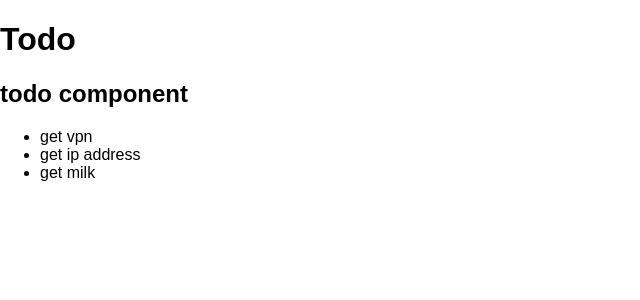
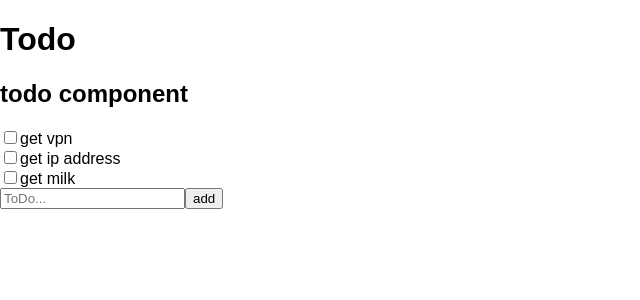
Before and after one commit to Avendor7/avendor-todo, a React app: page / in a window 1280 px wide. Shown: the top 300 px of the page, without its empty margins (0-640 px from the left). Built offline with nearby package versions, Linux system fonts and the light colour scheme.

Commit message:
additem working

```diff
--- /dev/null
+++ b/src/Todo/add-item/add-item.js
@@ -0,0 +1,32 @@
+import React, { Component } from 'react';
+
+class AddItem extends Component {
+  state = {
+    newItem: undefined
+  }
+
+  render() {
+    return (
+      <div className="add-item">
+        <label>
+            <input type="text" placeholder="ToDo..." value={this.state.newItem} onChange={(e) => this.handleChange(e)}/>
+            <input type="button" value="add" onChange={(e) => this.handleClick(e)}/>
+        </label>
+      </div>
+    );
+  }
+
+  handleChange(event) {
+    let newValue = event.target.value;
+    this.setState({
+        newItem: newValue,
+    });
+
+  }
+
+  handleClick(event) {
+
+  }
+}
+
+export default AddItem;
--- a/src/Todo/item/item.js
+++ b/src/Todo/item/item.js
@@ -0,0 +1,30 @@
+import React, { Component } from 'react';
+
+class Item extends Component {
+  state = {
+    done: false,
+  }
+
+  render() {
+    return (
+      <div className="item">
+        <label>
+            <input type="checkbox" value="done" checked={this.state.done} onChange={(e) => this.handleClick(e)}/>
+            {this.props.desc}
+        </label>
+      </div>
+    );
+  }
+
+  handleClick(event) {
+    console.log("clicked", event.target.checked);
+
+    let newValue = event.target.checked;
+    this.setState({
+        done: newValue,
+    });
+
+  }
+}
+
+export default Item;
--- a/src/Todo/todo-list.js
+++ b/src/Todo/todo-list.js
@@ -1,4 +1,7 @@
 import React, { Component } from 'react';
+import Item from './item/item';
+import AddItem from './add-item/add-item';
+
 import './todo.scss';
 
 class Todolist extends Component {
@@ -10,11 +13,12 @@ class Todolist extends Component {
     return (
       <div className="todolist">
         <h2>todo component</h2>
-        <ul>
-            {this.state.items.map((item)=>(
-                <li>{item}</li>
+        <div>
+            {this.state.items.map((item, index)=>(
+                <Item desc={item} key={index} />
             ))}
-        </ul>
+        </div>
+        <AddItem/>
       </div>
     );
   }
```
